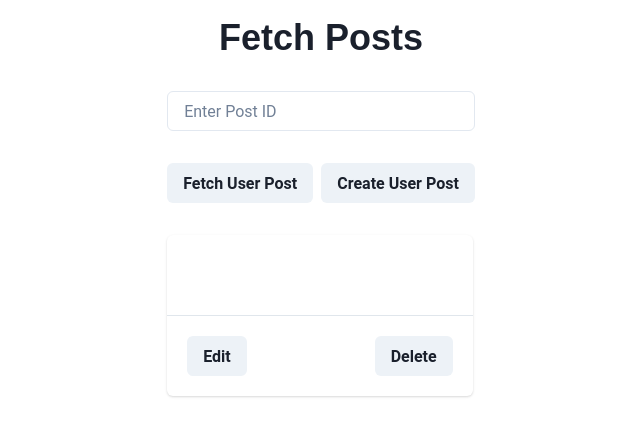
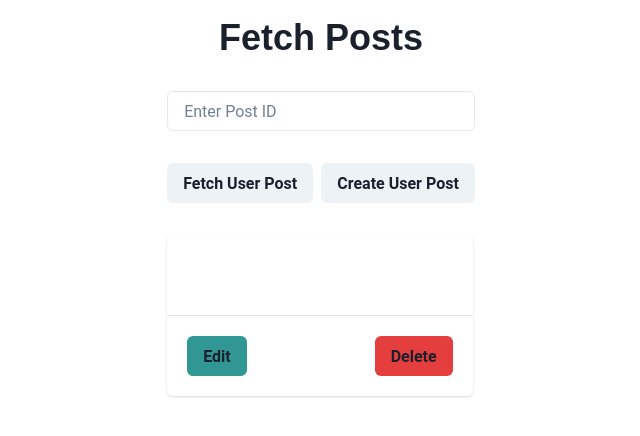
Before and after one commit to KennedyMungai/bulletin_board_crud, a Next.js app: page / in a window 1280 px wide. Shown: the top 436 px of the page, without its empty margins (319-959 px from the left). Built offline with nearby package versions, Linux system fonts and the light colour scheme.

Commit message:
Added some colors to the buttons

```diff
--- a/src/pages/index.tsx
+++ b/src/pages/index.tsx
@@ -79,9 +79,13 @@ export default function Home() {
 						<Divider color={'gray.300'} />
 						<CardFooter>
 							<HStack spacing={'4rem'} justifyContent={'center'}>
-								<Button cursor={'pointer'}>Edit</Button>
+								<Button cursor={'pointer'} bg={'teal.500'}>
+									Edit
+								</Button>
 								<Spacer />
-								<Button cursor={'pointer'}>Delete</Button>
+								<Button cursor={'pointer'} bg={'red.500'}>
+									Delete
+								</Button>
 							</HStack>
 						</CardFooter>
 					</Card>
```
